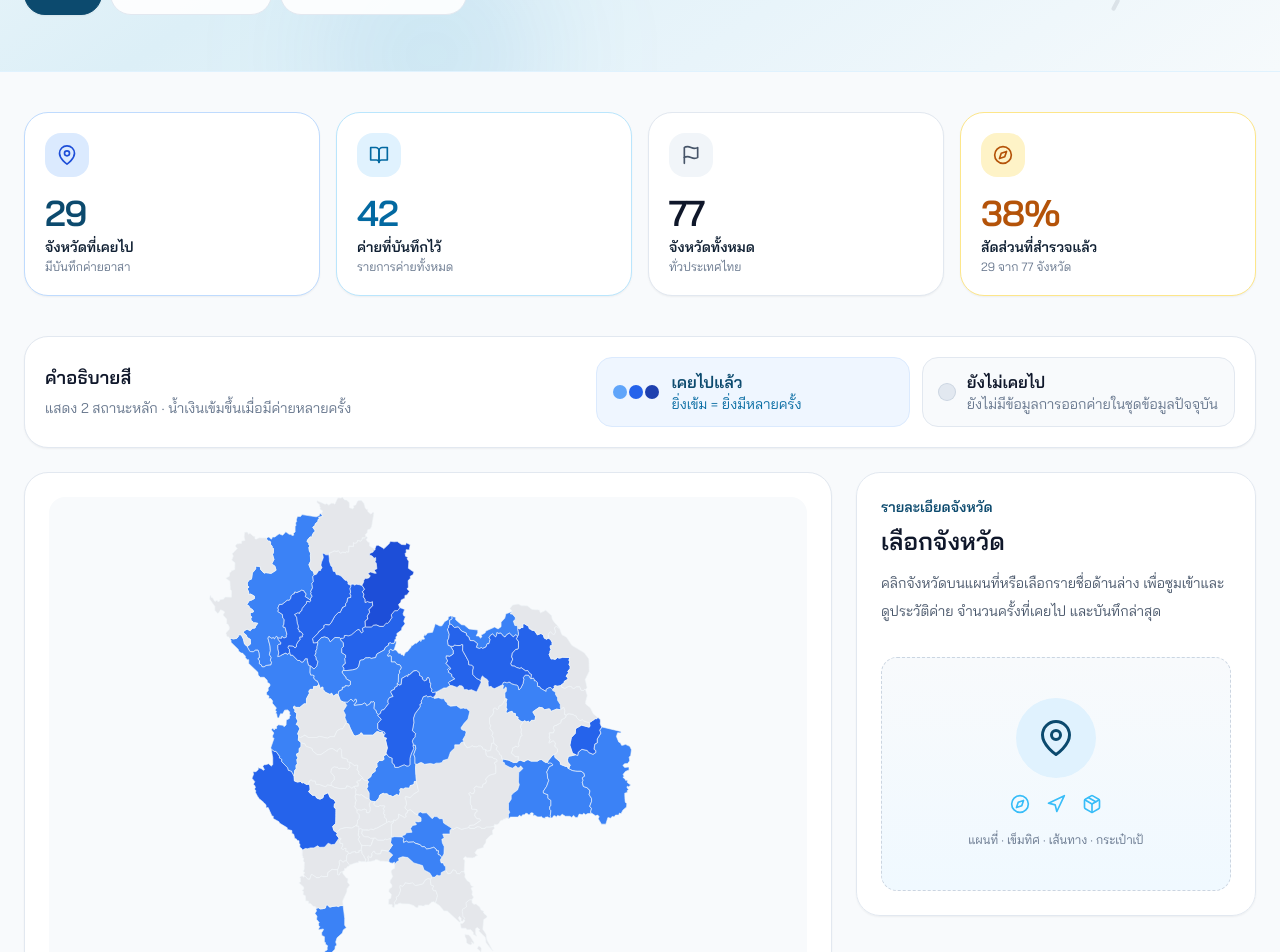
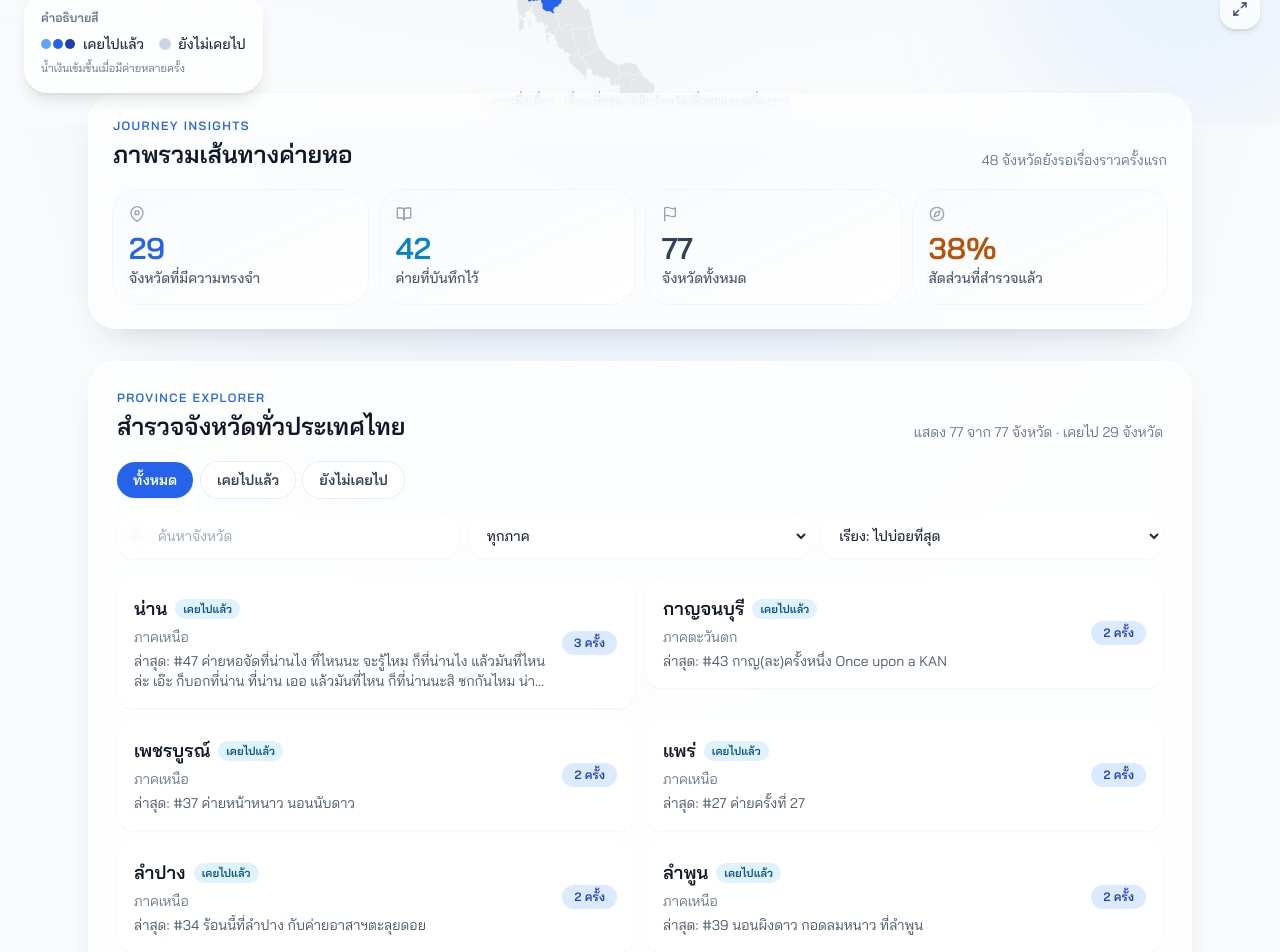
Before and after one commit to KH-Club/KHWebpage, a React (Vite) app: page /map in a window 1280 px wide. Shown: the part 500-1452 px from the top of the page. Built offline with nearby package versions, Linux system fonts and the light colour scheme.

Commit message:
test(map): align specs with immersive layout
Stage region, mode chips group, escape waitFor, explorer tabs.

```diff
--- a/src/pages/Mappage/components/ProvinceArchiveList.tsx
+++ b/src/pages/Mappage/components/ProvinceArchiveList.tsx
@@ -20,6 +20,8 @@ interface ProvinceArchiveListProps {
 	/** Synced with hero map mode chips */
 	statusFilter: ProvinceStatusFilter
 	onStatusFilterChange: (status: ProvinceStatusFilter) => void
+	/** Softer explorer chrome under the immersive map */
+	variant?: "default" | "explorer"
 }
 
 const regionOptions: { value: CampMapRegion | "all"; label: string }[] = [
@@ -44,7 +46,7 @@ const sortOptions: { value: ProvinceSortOption; label: string }[] = [
 ]
 
 const selectClassName =
-	"h-11 rounded-xl border border-slate-200 bg-white px-3 text-sm font-medium text-slate-800 shadow-sm focus:border-sky-400 focus:outline-none focus-visible:ring-2 focus-visible:ring-sky-600"
+	"h-11 rounded-2xl border border-white/60 bg-white/80 px-3 text-sm font-medium text-slate-800 shadow-sm backdrop-blur-sm focus:border-blue-400 focus:outline-none focus-visible:ring-2 focus-visible:ring-blue-500"
 
 function useDebouncedValue<T>(value: T, delayMs: number): T {
 	const [debounced, setDebounced] = useState(value)
@@ -84,8 +86,8 @@ const ArchiveCard = memo(function ArchiveCard({
 			className={cn(
 				"flex min-h-[6.5rem] w-full flex-col gap-3 rounded-2xl border px-4 py-4 text-left transition focus:outline-none focus-visible:ring-2 focus-visible:ring-sky-600 focus-visible:ring-offset-2 sm:flex-row sm:items-center sm:justify-between",
 				isSelected
-					? "border-sky-900 bg-sky-900 text-white shadow-md"
-					: "border-slate-200 bg-white text-slate-900 hover:border-sky-300 hover:bg-sky-50",
+					? "border-blue-600 bg-blue-600 text-white shadow-lg shadow-blue-600/20"
+					: "border-white/70 bg-white/80 text-slate-900 shadow-sm backdrop-blur-sm hover:border-blue-200 hover:bg-white",
 			)}
 		>
 			<span className="min-w-0">
@@ -162,12 +164,14 @@ export const ProvinceArchiveList = memo(function ProvinceArchiveList({
 	onSelectProvince,
 	statusFilter,
 	onStatusFilterChange,
+	variant = "default",
 }: ProvinceArchiveListProps) {
 	const reduceMotion = useReducedMotion()
 	const [query, setQuery] = useState("")
 	const [region, setRegion] = useState<CampMapRegion | "all">("all")
 	const [sort, setSort] = useState<ProvinceSortOption>("mostVisited")
 	const debouncedQuery = useDebouncedValue(query, 200)
+	const isExplorer = variant === "explorer"
 
 	const filteredCards = useMemo(
 		() =>
@@ -186,16 +190,24 @@ export const ProvinceArchiveList = memo(function ProvinceArchiveList({
 		<section
 			aria-labelledby="province-archive-heading"
 			aria-label="ดัชนีจังหวัดทั่วประเทศไทย"
-			className="rounded-3xl border border-slate-200 bg-white p-5 shadow-sm sm:p-6"
+			className={cn(
+				isExplorer
+					? "rounded-[1.75rem] border border-white/70 bg-white/75 p-5 shadow-[0_16px_40px_-24px_rgba(15,23,42,0.28)] backdrop-blur-md sm:p-7"
+					: "rounded-3xl border border-slate-200 bg-white p-5 shadow-sm sm:p-6",
+			)}
 		>
 			<div className="flex flex-col gap-2 sm:flex-row sm:items-end sm:justify-between">
 				<div>
-					<p className="text-sm font-semibold text-sky-900">ดัชนีความทรงจำ</p>
+					<p className="text-xs font-semibold uppercase tracking-[0.12em] text-blue-600">
+						{isExplorer ? "Province Explorer" : "ดัชนีความทรงจำ"}
+					</p>
 					<h2
 						id="province-archive-heading"
-						className="text-2xl font-bold text-slate-900"
+						className="mt-1 text-2xl font-bold text-slate-900"
 					>
-						เลือกจังหวัดเพื่อดูรายละเอียด
+						{isExplorer
+							? "สำรวจจังหวัดทั่วประเทศไทย"
+							: "เลือกจังหวัดเพื่อดูรายละเอียด"}
 					</h2>
 				</div>
 				<p className="text-sm text-slate-500">
@@ -207,8 +219,36 @@ export const ProvinceArchiveList = memo(function ProvinceArchiveList({
 				</p>
 			</div>
 
-			<div className="mt-5 grid grid-cols-1 gap-3 lg:grid-cols-4">
-				<label className="relative block lg:col-span-2">
+			{/* Status tabs */}
+			<div
+				role="tablist"
+				aria-label="กรองสถานะ"
+				className="mt-5 flex flex-wrap gap-2"
+			>
+				{statusOptions.map((option) => {
+					const selected = statusFilter === option.value
+					return (
+						<button
+							key={option.value}
+							type="button"
+							role="tab"
+							aria-selected={selected}
+							onClick={() => onStatusFilterChange(option.value)}
+							className={cn(
+								"rounded-full px-4 py-2 text-sm font-semibold transition focus:outline-none focus-visible:ring-2 focus-visible:ring-blue-500",
+								selected
+									? "bg-blue-600 text-white shadow-sm"
+									: "bg-white/80 text-slate-700 ring-1 ring-slate-200/80 hover:bg-white",
+							)}
+						>
+							{option.label}
+						</button>
+					)
+				})}
+			</div>
+
+			<div className="mt-4 grid grid-cols-1 gap-3 lg:grid-cols-3">
+				<label className="relative block lg:col-span-1">
 					<span className="sr-only">ค้นหาจังหวัด</span>
 					<FiSearch
 						className="pointer-events-none absolute left-3 top-1/2 h-4 w-4 -translate-y-1/2 text-slate-400"
@@ -219,7 +259,7 @@ export const ProvinceArchiveList = memo(function ProvinceArchiveList({
 						value={query}
 						onChange={(event) => setQuery(event.target.value)}
 						placeholder="ค้นหาจังหวัด"
-						className="h-11 w-full rounded-xl border border-slate-200 bg-white py-2 pl-10 pr-3 text-sm text-slate-800 shadow-sm placeholder:text-slate-400 focus:border-sky-400 focus:outline-none focus-visible:ring-2 focus-visible:ring-sky-600"
+						className="h-11 w-full rounded-2xl border border-white/60 bg-white/80 py-2 pl-10 pr-3 text-sm text-slate-800 shadow-sm backdrop-blur-sm placeholder:text-slate-400 focus:border-blue-400 focus:outline-none focus-visible:ring-2 focus-visible:ring-blue-500"
 					/>
 				</label>
 
@@ -241,25 +281,6 @@ export const ProvinceArchiveList = memo(function ProvinceArchiveList({
 				</label>
 
 				<label className="block">
-					<span className="sr-only">กรองสถานะ</span>
-					<select
-						value={statusFilter}
-						onChange={(event) =>
-							onStatusFilterChange(
-								event.target.value as ProvinceStatusFilter,
-							)
-						}
-						className={cn(selectClassName, "w-full")}
-					>
-						{statusOptions.map((option) => (
-							<option key={option.value} value={option.value}>
-								{option.label}
-							</option>
-						))}
-					</select>
-				</label>
-
-				<label className="block lg:col-span-2">
 					<span className="sr-only">เรียงลำดับ</span>
 					<select
 						value={sort}
--- a/src/pages/Mappage/page.tsx
+++ b/src/pages/Mappage/page.tsx
@@ -5,13 +5,10 @@ import {
 	visitedProvinceSummaries,
 	visitedProvinceSummaryById,
 } from "./data/campMapData"
-import { MapHero } from "./components/MapHero"
-import { MapLegend } from "./components/MapLegend"
-import { MapStats } from "./components/MapStats"
-import { ProvinceDetailPanel } from "./components/ProvinceDetailPanel"
+import { JourneyInsights } from "./components/JourneyInsights"
+import { MapStage } from "./components/MapStage"
+import { ProvinceArchiveList } from "./components/ProvinceArchiveList"
 import { ProvinceDetailSheet } from "./components/ProvinceDetailSheet"
-import { ProvinceArchiveList } from "./components/ProvinceArchiveList"
-import { ThailandProvinceMap } from "./components/ThailandProvinceMap"
 import { useMediaQuery } from "./hooks/useMediaQuery"
 import { MapMode } from "./types"
 
@@ -19,7 +16,7 @@ const MapPage = () => {
 	const [selectedProvinceId, setSelectedProvinceId] = useState<string>()
 	const [mapMode, setMapMode] = useState<MapMode>("all")
 	const mapSectionRef = useRef<HTMLElement>(null)
-	const isDesktop = useMediaQuery("(min-width: 1280px)")
+	const isDesktop = useMediaQuery("(min-width: 1024px)")
 
 	const selectedSummary = selectedProvinceId
 		? visitedProvinceSummaryById.get(selectedProvinceId)
@@ -50,16 +47,6 @@ const MapPage = () => {
 		[handleClearSelection],
 	)
 
-	const handleExploreMap = useCallback(() => {
-		const node = mapSectionRef.current
-		if (node && typeof node.scrollIntoView === "function") {
-			node.scrollIntoView({
-				behavior: "smooth",
-				block: "start",
-			})
-		}
-	}, [])
-
 	useEffect(() => {
 		const handleKeyDown = (event: globalThis.KeyboardEvent) => {
 			if (event.key === "Escape") {
@@ -77,46 +64,28 @@ const MapPage = () => {
 	const hasSelection = Boolean(selectedProvinceId)
 
 	return (
-		<div className="min-h-screen bg-[#F8FAFC]">
-			<MapHero
+		<div
+			className="min-h-screen bg-[#F8FAFC]"
+			style={{
+				backgroundImage:
+					"radial-gradient(ellipse 100% 40% at 50% 0%, rgba(191,219,254,0.4) 0%, transparent 55%)",
+			}}
+		>
+			{/* 1–5: Immersive map stage with floating overlays */}
+			<section ref={mapSectionRef} className="relative w-full">
+				<MapStage
 					stats={stats}
 					mapMode={mapMode}
 					onMapModeChange={setMapMode}
-				onExploreMap={handleExploreMap}
-			/>
-
-			<section className="container mx-auto px-6 py-8 sm:py-10">
-				<MapStats stats={stats} />
-			</section>
-
-			<section
-				ref={mapSectionRef}
-				className="container mx-auto scroll-mt-24 px-6 pb-8 sm:pb-12"
-			>
-				<div className="mb-6">
-					<MapLegend />
-				</div>
-
-				<div className="grid grid-cols-1 gap-6 xl:grid-cols-[minmax(0,1fr)_400px]">
-					<div data-map-mode={mapMode}>
-						<ThailandProvinceMap
 					selectedProvinceId={selectedProvinceId}
 					onSelectProvince={setSelectedProvinceId}
-							mapMode={mapMode}
-						/>
-					</div>
-
-					{/* Desktop / large screens: persistent side panel */}
-					<div className="hidden xl:sticky xl:top-24 xl:block xl:self-start">
-						<ProvinceDetailPanel
-							summary={selectedSummary}
+					selectedSummary={selectedSummary}
 					unvisitedProvince={unvisitedProvince}
 					onClearSelection={handleClearSelection}
 				/>
-					</div>
-				</div>
+			</section>
 
-				{/* Mobile / tablet: bottom sheet when a province is selected */}
+			{/* Mobile / tablet: bottom sheet story (desktop uses floating MapStoryCard) */}
 			{!isDesktop ? (
 				<ProvinceDetailSheet
 					open={hasSelection}
@@ -127,14 +96,20 @@ const MapPage = () => {
 				/>
 			) : null}
 
-				<div className="mt-6">
+			{/* 6: Journey Insights */}
+			<section className="relative z-10 -mt-6 pb-6 sm:-mt-8 sm:pb-8">
+				<JourneyInsights stats={stats} />
+			</section>
+
+			{/* 7: Province Explorer */}
+			<section className="relative z-10 mx-auto max-w-6xl px-4 pb-16 sm:px-6">
 				<ProvinceArchiveList
 					selectedProvinceId={selectedProvinceId}
 					onSelectProvince={setSelectedProvinceId}
 					statusFilter={mapMode}
 					onStatusFilterChange={setMapMode}
+					variant="explorer"
 				/>
-				</div>
 			</section>
 		</div>
 	)
```
Lines whose indentation alone changed are shown as unchanged.
